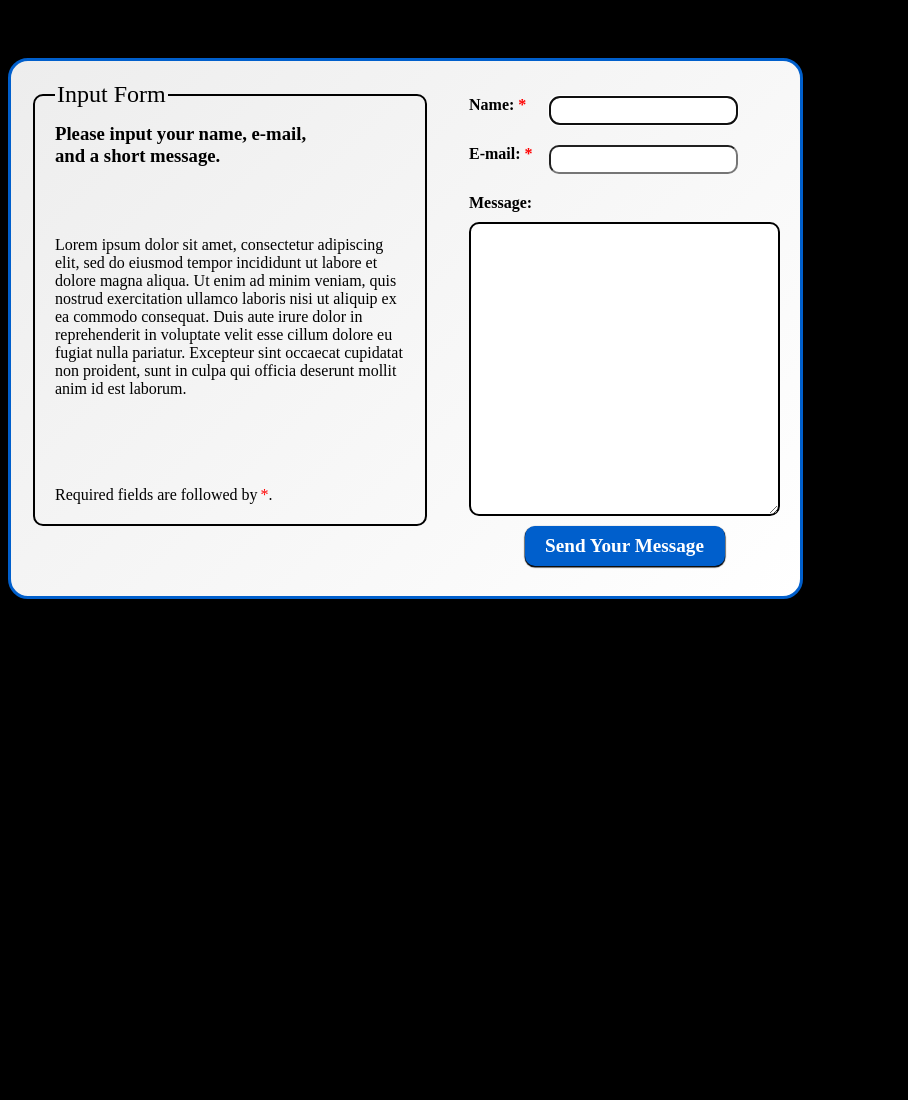
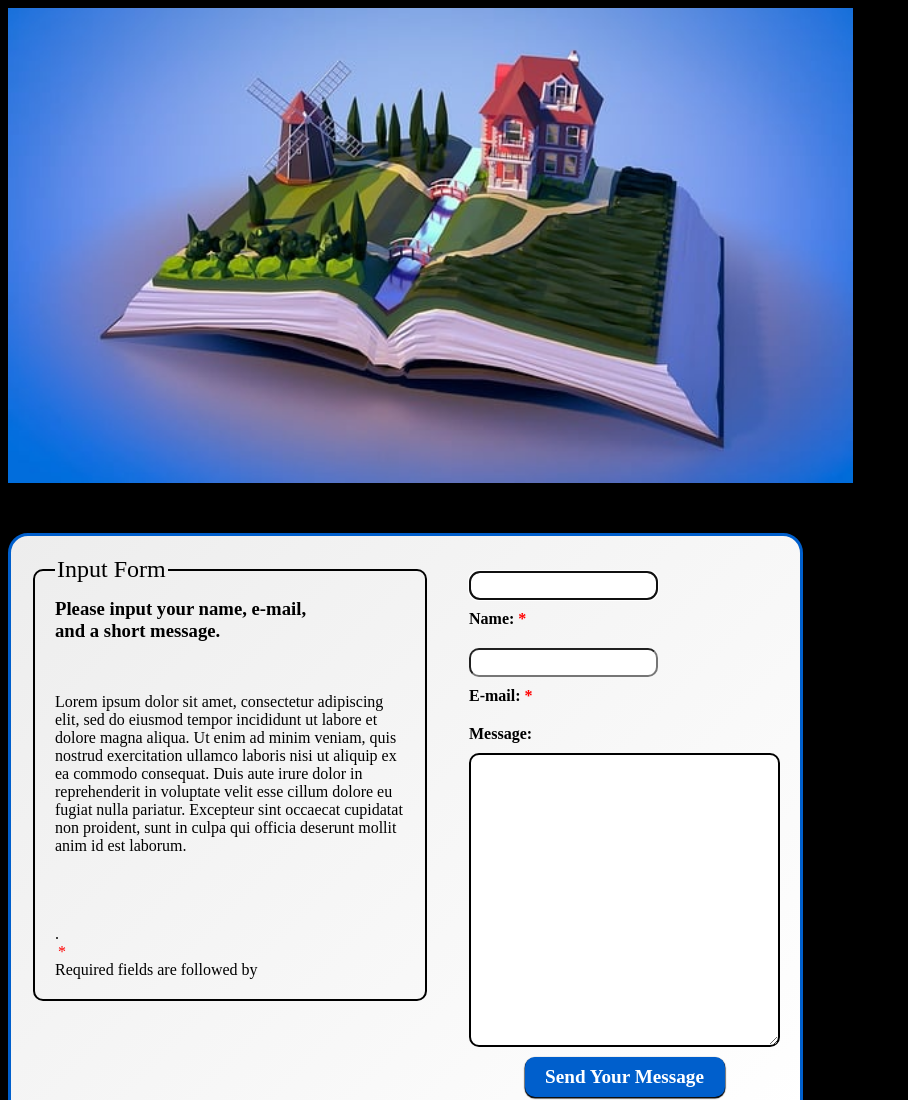
Before and after one commit to cultelise/first-form, a plain HTML site: page index.html in a window 1280 px wide. Shown: the top 1100 px of the page, without its empty margins (0-908 px from the left). Before the commit the page ends 800 px from the top, so only its background shows below. Drawn offline with Linux system fonts and the light colour scheme.

Commit message:
Add image

```diff
--- a/index.html
+++ b/index.html
@@ -45,6 +45,7 @@
           </div>
         </section>
       </form>
+      <img src="/img/house-2022147.jpg" alt="Neighborhood in pop-up book" srcset="img/house-2022147.jpg 3x, img/house-2022147_1280.jpg 2x, img/house-2022147_640.jpg 1x">
     </div>
   </body>
 </html>
--- a/style.css
+++ b/style.css
@@ -1,5 +1,6 @@
 div {
   display: flex;
+  flex-direction: column-reverse;
 }
 
 body {
@@ -125,3 +126,7 @@ input {
 input:user-invalid {
   border: 10px solid rgb(246, 0, 0);
  }
+
+ img {
+
+ }
```
Also changed, not shown: img/house-2022147.jpg (added), img/house-2022147_1280.jpg (added), img/house-2022147_640.jpg (added).
